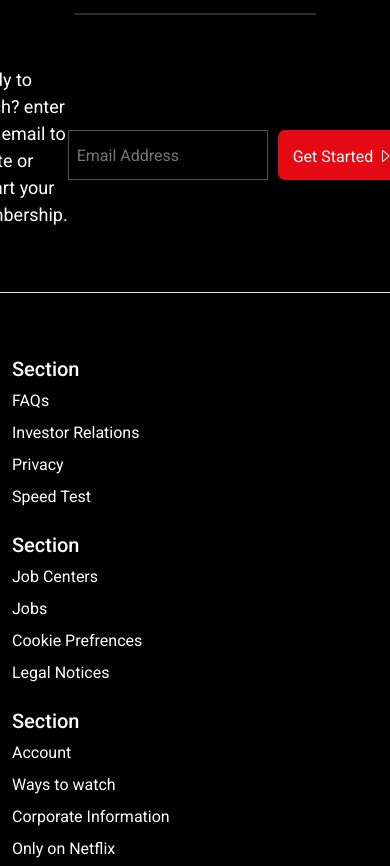
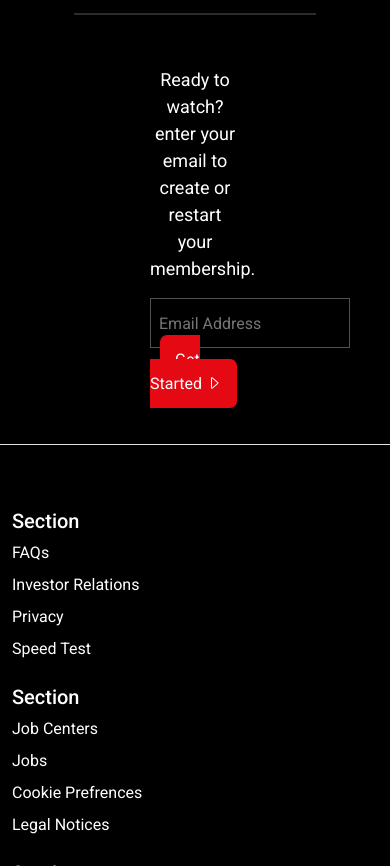
Before and after one commit to harygbolahan/liveCodeClass, a plain HTML site: page index.html in a window 390 px wide. Shown: the part 4777-5643 px from the top of the page. Drawn offline with nearby package versions, Linux system fonts and the light colour scheme.

Commit message:
Update index.css

```diff
--- a/index.css
+++ b/index.css
@@ -739,18 +739,19 @@ nav div #sign-in{
           }
 
           .ready{
-            display: flex;
+            display: block;
             align-items: center;
             justify-content: center;
             margin: -100px 150px 0;
           }
 
           .ready .form{
-            display: flex;
+            display: bloc;
           }
           .ready p{
             font-size: 18px;
             font-weight: 400;
+            text-align: center;
         }
 
         .ready input{
```
